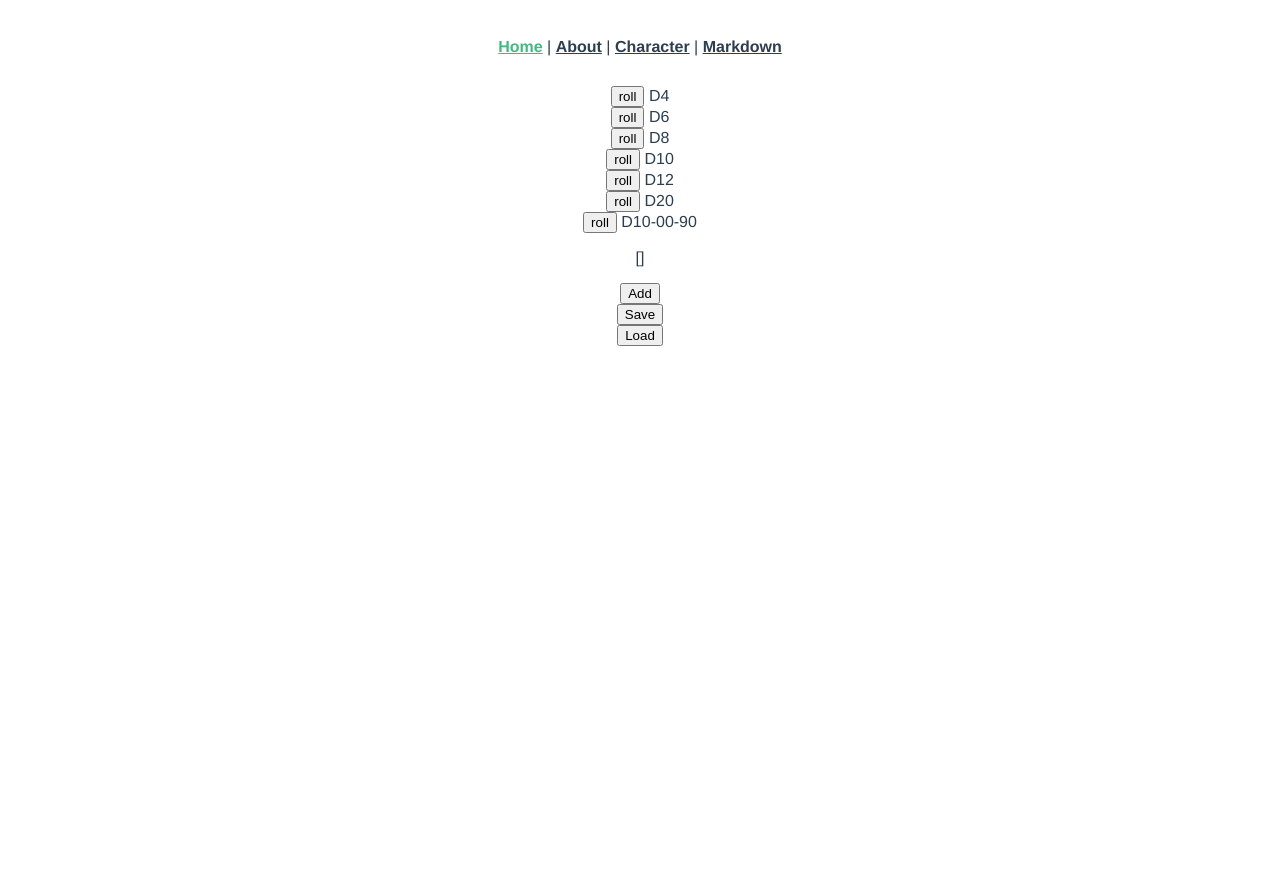
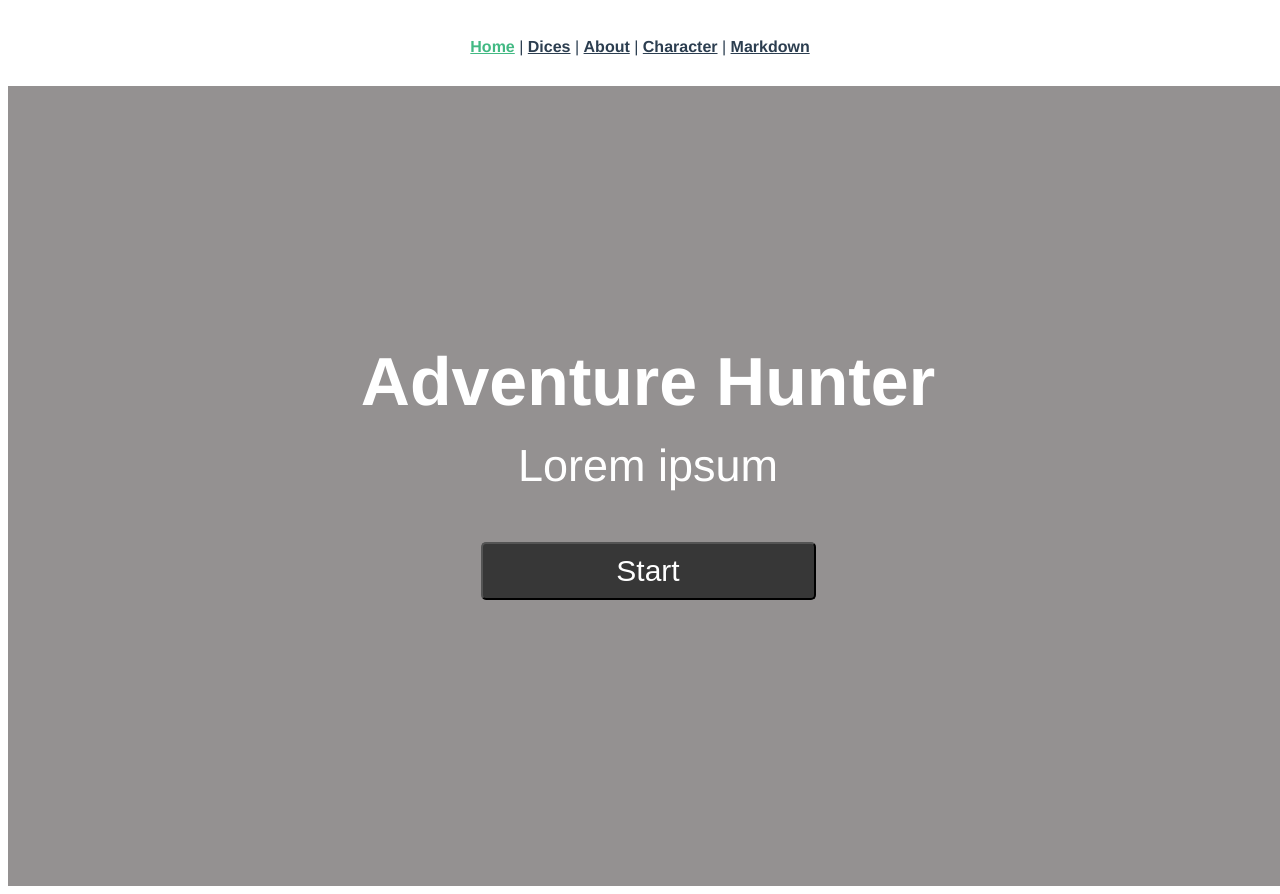
Before and after one commit to crashDeltaGbg/grupparbeteVueCli, a Vue app: page / in a window 1280 px wide. Before the commit the page ends 800 px from the top, so only its background shows below. Built offline with nearby package versions, Linux system fonts and the light colour scheme.

Commit message:
Added Startpage, Created Dice.vue for the dice component

```diff
--- a/src/App.vue
+++ b/src/App.vue
@@ -2,11 +2,12 @@
   <div id="app">
     <div id="nav">
       <router-link to="/">Home</router-link> |
+      <router-link to="/dice">Dices</router-link> |
       <router-link to="/about">About</router-link> |
       <router-link to="/character">Character</router-link> |
       <router-link to="/markdown">Markdown</router-link>
     </div>
-    <router-view/>
+    <router-view />
   </div>
 </template>
 
--- a/src/router/index.js
+++ b/src/router/index.js
@@ -1,43 +1,48 @@
-import Vue from 'vue'
-import VueRouter from 'vue-router'
-import Home from '../views/Home.vue'
+import Vue from "vue";
+import VueRouter from "vue-router";
+import Home from "../views/Home.vue";
+import Dice from "../views/Dice.vue";
 
-Vue.use(VueRouter)
+Vue.use(VueRouter);
 
 const routes = [
   {
-    path: '/',
-    name: 'Home',
-    component: Home,
+    path: "/",
+    name: "Home",
+    component: Home
   },
   {
-    path: '/about',
-    name: 'About',
+    path: "/dice",
+    name: "Dice",
+    component: Dice
+  },
+  {
+    path: "/about",
+    name: "About",
     // route level code-splitting
     // this generates a separate chunk (about.[hash].js) for this route
     // which is lazy-loaded when the route is visited.
     component: () =>
-      import(/* webpackChunkName: "about" */ '../views/About.vue'),
+      import(/* webpackChunkName: "about" */ "../views/About.vue")
   },
   {
-    path: '/character',
-    name: 'Character',
+    path: "/character",
+    name: "Character",
     // route level code-splitting
     // this generates a separate chunk (about.[hash].js) for this route
     // which is lazy-loaded when the route is visited.
     component: () =>
-      import(/* webpackChunkName: "about" */ '../views/Character.vue'),
+      import(/* webpackChunkName: "about" */ "../views/Character.vue")
   },
   {
-    path: '/markdown',
-    name: 'Markdown',
-    component: () =>
-      import('../components/Markdown.vue')
+    path: "/markdown",
+    name: "Markdown",
+    component: () => import("../components/Markdown.vue")
   }
-]
+];
 
 const router = new VueRouter({
-  routes,
-})
+  routes
+});
 
-export default router
+export default router;
--- /dev/null
+++ b/src/views/Dice.vue
@@ -0,0 +1,26 @@
+<template>
+  <div class="home">
+    <!-- Ange med props:en 'type' vilken tärning som ska användas -->
+    <Dice type="D4" /> D4<br />
+    <Dice type="D6" /> D6<br />
+    <Dice type="D8" /> D8<br />
+    <Dice type="D10" /> D10<br />
+    <Dice type="D12" /> D12<br />
+    <Dice type="D20" /> D20<br />
+    <Dice type="D100" /> D10-00-90<br />
+    <Save-game-function></Save-game-function>
+  </div>
+</template>
+
+<script>
+import Dice from "@/components/Dice.vue";
+import SaveGameFunction from "@/components/Save-game-function.vue";
+
+export default {
+  name: "Dices",
+  components: {
+    Dice,
+    SaveGameFunction,
+  },
+};
+</script>
--- a/src/views/Home.vue
+++ b/src/views/Home.vue
@@ -1,27 +1,84 @@
 <template>
-  <div class="home">
-    <!-- Ange med props:en 'type' vilken tärning som ska användas -->
-    <Dice type="D4"/> D4<br/>
-    <Dice type="D6"/> D6<br/>
-    <Dice type="D8"/> D8<br/>
-    <Dice type="D10"/> D10<br/>
-    <Dice type="D12"/> D12<br/>
-    <Dice type="D20"/> D20<br/>
-    <Dice type="D100"/> D10-00-90<br/>
-    <Save-game-function></Save-game-function>
-  </div>
+  <section id="home">
+    <h1>Adventure Hunter</h1>
+    <p>Lorem ipsum</p>
+    <button @click="continueStory($event)">Start</button>
+  </section>
 </template>
 
 <script>
+export default {
+  name: "Home",
+  components: {},
+  methods: {
+    continueStory(e) {
+      // Added Small "loading" animation.
+      let div = document.createElement("div");
+      div.innerHTML = "And so it beginns...";
+      div.classList.add("fade");
+      e.target.parentNode.appendChild(div);
 
-import Dice from '@/components/Dice.vue'
-import SaveGameFunction from '@/components/Save-game-function.vue'
+      // When animation is done we remove the element and redirect the user to
+      // create character page.
+      setTimeout(() => {
+        document.getElementsByClassName("fade")[0].remove();
+        this.$router.push({ path: "character" });
+      }, 1500);
+    },
+  },
+};
+</script>
+<style lang="scss">
+#home {
+  width: 100vw;
+  height: 100vh;
+  display: flex;
+  flex-direction: column;
+  justify-content: center;
+  background: #949191;
+  overflow-x: hidden;
+  padding: 0;
+  margin: 0;
 
-export default {
-  name: 'Home',
-  components: {
-    Dice,
-    SaveGameFunction
+  h1 {
+    font-size: 68px;
+    color: #fff;
+    margin: 10px;
+  }
+
+  p {
+    font-size: 45px;
+    color: #fff;
+    margin: 10px;
+  }
+
+  button {
+    background: #373737;
+    border-radius: 5px;
+    color: #fff;
+    cursor: pointer;
+    font-size: 30px;
+    margin: 40px auto;
+    padding: 10px;
+    width: 335px;
+
+    &:hover {
+      background: darken(#373737, 10%);
+    }
   }
 }
-</script>
+.fade {
+  opacity: 0;
+  animation: fade 1s;
+  animation-iteration-count: 1;
+  animation-fill-mode: forwards;
+}
+@keyframes fade {
+  from {
+    opacity: 0;
+  }
+  to {
+    opacity: 1;
+  }
+}
+</style>
```
